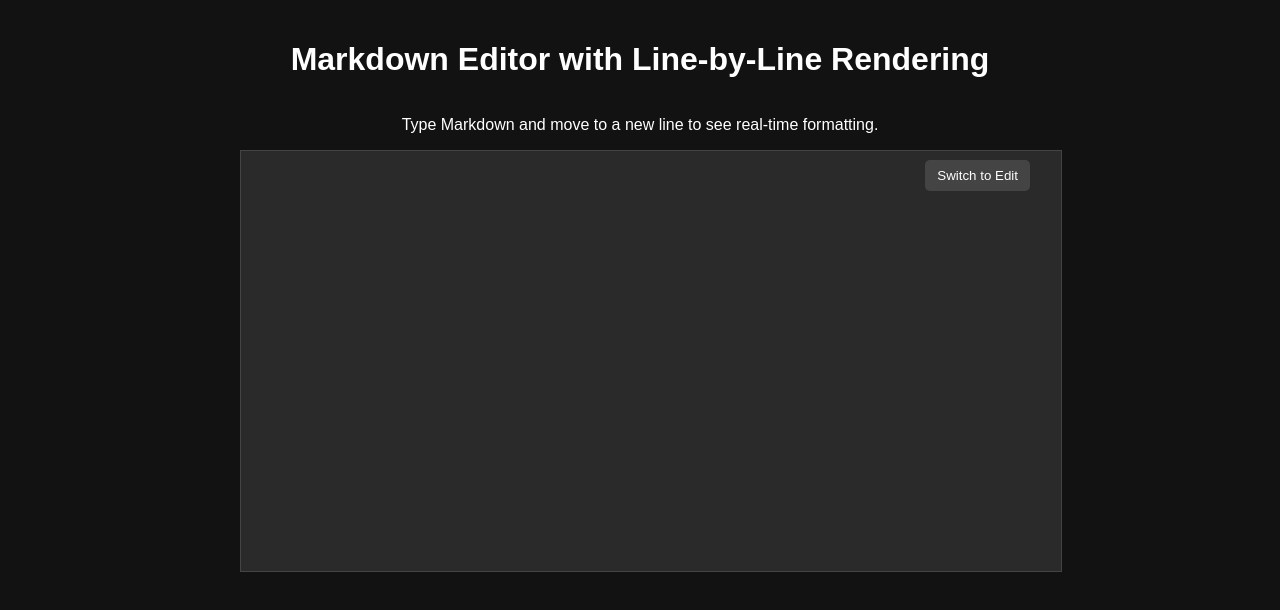
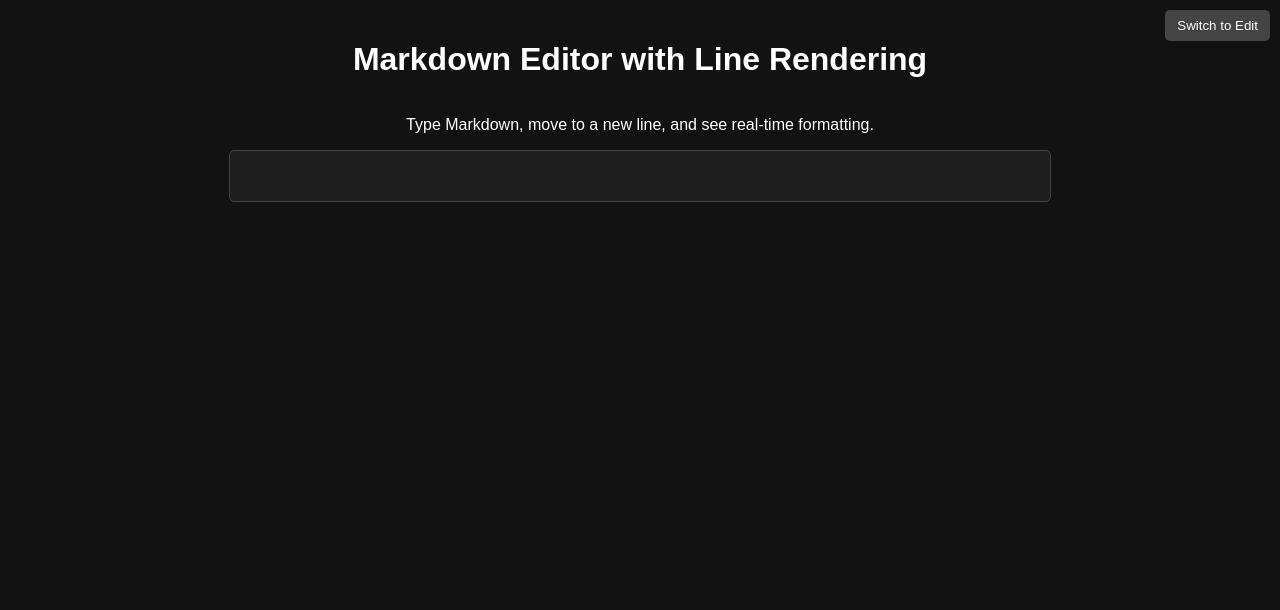
Before and after one commit to clubwallytraining/MDE, a plain HTML site: page index.html in a window 1280 px wide. Both pictures are taken after a click on the button "Switch to Preview". Drawn offline with nearby package versions, Linux system fonts and the light colour scheme.

Commit message:
Update index.html

```diff
--- a/index.html
+++ b/index.html
@@ -3,7 +3,7 @@
 <head>
     <meta charset="UTF-8">
     <meta name="viewport" content="width=device-width, initial-scale=1.0">
-    <title>Markdown Editor with Line-by-Line Rendering</title>
+    <title>Markdown Editor with Line Rendering</title>
     <style>
         body {
             font-family: Arial, sans-serif;
@@ -14,14 +14,10 @@
             align-items: center;
             margin: 0;
             padding: 20px;
+            position: relative;
         }
         h1 {
             text-align: center;
-        }
-        .editor-container {
-            width: 90%;
-            max-width: 800px;
-            position: relative;
         }
         #toggle-button {
             position: absolute;
@@ -37,26 +33,14 @@
         #toggle-button:hover {
             background-color: #666;
         }
-        #editor {
-            width: 100%;
-            height: 400px;
+        .editor-container {
+            width: 90%;
+            max-width: 800px;
+            border: 1px solid #444;
             padding: 10px;
             background: #1e1e1e;
-            color: #ffffff;
-            border: 1px solid #444;
-            outline: none;
-            font-size: 16px;
-            resize: none;
-            display: block;
-        }
-        .preview {
-            width: 100%;
-            height: 400px;
-            padding: 10px;
-            background: #2a2a2a;
-            border: 1px solid #444;
+            border-radius: 5px;
             overflow-y: auto;
-            display: none;
         }
         .line {
             padding: 5px;
@@ -70,21 +54,18 @@
 </head>
 <body>
 
-    <h1>Markdown Editor with Line-by-Line Rendering</h1>
-    <p>Type Markdown and move to a new line to see real-time formatting.</p>
+    <button id="toggle-button">Switch to Preview</button>
 
-    <div class="editor-container">
-        <button id="toggle-button">Switch to Preview</button>
-        <div id="editable" contenteditable="true" class="editor"></div>
-        <div class="preview" id="preview"></div>
-    </div>
+    <h1>Markdown Editor with Line Rendering</h1>
+    <p>Type Markdown, move to a new line, and see real-time formatting.</p>
+
+    <div class="editor-container" id="editable" contenteditable="true"></div>
 
     <script src="https://cdnjs.cloudflare.com/ajax/libs/marked/4.3.0/marked.min.js"></script>
     <script src="https://cdnjs.cloudflare.com/ajax/libs/turndown/7.1.2/turndown.min.js"></script>
 
     <script>
         const editor = document.getElementById("editable");
-        const preview = document.getElementById("preview");
         const toggleButton = document.getElementById("toggle-button");
 
         const turndownService = new TurndownService();
@@ -102,10 +83,6 @@
                 return `**${content}**`;
             }
         });
-
-        function updatePreview() {
-            preview.innerHTML = marked.parse(editor.innerHTML);
-        }
 
         function handleLineByLineRendering(event) {
             if (event.key === "Enter") {
@@ -126,7 +103,7 @@
                 let newLine = document.createElement("div");
                 newLine.classList.add("line");
                 newLine.contentEditable = "true";
-                newLine.innerHTML = "<br>"; // Ensures new line behavior
+                newLine.innerHTML = "<br>";
 
                 editor.appendChild(newLine);
                 placeCursorAtEnd(newLine);
@@ -145,10 +122,11 @@
         document.addEventListener("paste", function(event) {
             event.preventDefault();
             let clipboardData = event.clipboardData || window.clipboardData;
+            let markdownData = clipboardData.getData("text/markdown");
             let htmlData = clipboardData.getData("text/html");
             let plainText = clipboardData.getData("text/plain");
 
-            let markdown = htmlData ? turndownService.turndown(htmlData) : plainText;
+            let markdown = markdownData || (htmlData ? turndownService.turndown(htmlData) : plainText);
             insertAtCursor(markdown);
         });
 
@@ -164,21 +142,17 @@
             selection.addRange(range);
         }
 
-        // Toggle Edit/Preview Mode
         toggleButton.addEventListener("click", function() {
-            if (editor.style.display === "none") {
-                editor.style.display = "block";
-                preview.style.display = "none";
+            if (editor.contentEditable === "true") {
+                editor.contentEditable = "false";
+                toggleButton.textContent = "Switch to Edit";
+                editor.innerHTML = marked.parse(editor.innerHTML);
+            } else {
+                editor.contentEditable = "true";
                 toggleButton.textContent = "Switch to Preview";
-            } else {
-                updatePreview();
-                editor.style.display = "none";
-                preview.style.display = "block";
-                toggleButton.textContent = "Switch to Edit";
             }
         });
 
-        // Initialize first editable line
         let firstLine = document.createElement("div");
         firstLine.classList.add("line");
         firstLine.contentEditable = "true";
```
